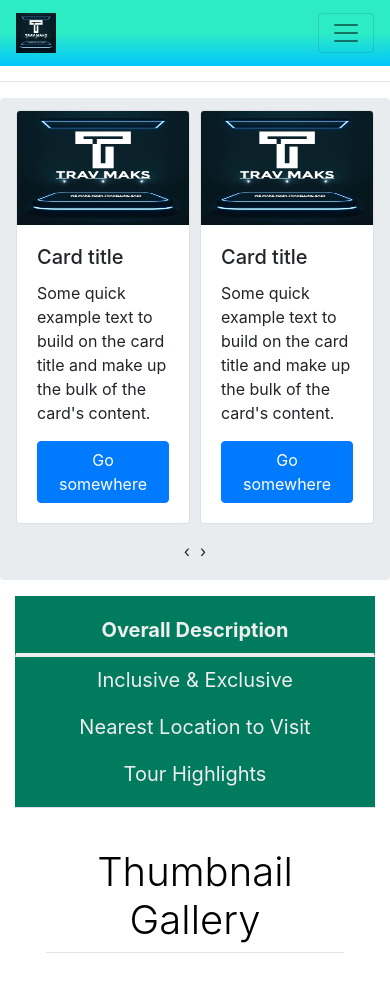
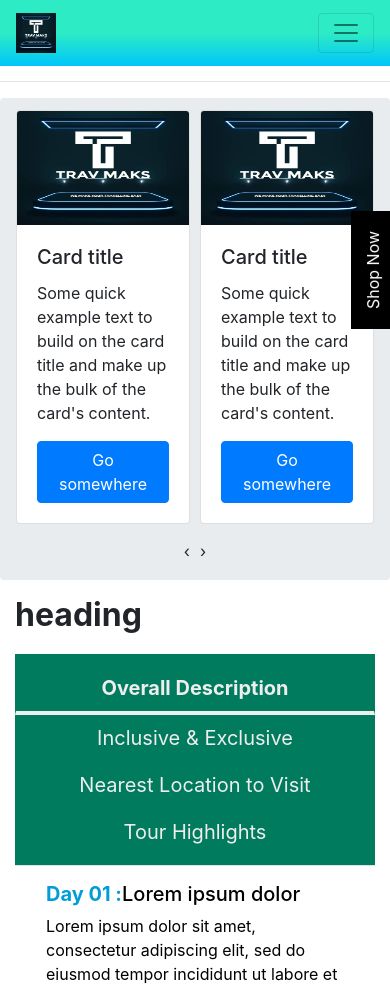
Before and after one commit to iamsaptorshe07/MAKSCUBE-TRAV-MAKS, a Django app: page /tour/tourDetails in a window 390 px wide. Shown: the top 989 px of the page. Run offline with Django 3.2, Linux system fonts and the light colour scheme; some libraries are stand-ins or nearby versions.

Commit message:
gobinda fixed button complete

```diff
--- a/templates/touring/tour_details.html
+++ b/templates/touring/tour_details.html
@@ -12,23 +12,21 @@
 	<script src="https://cdnjs.cloudflare.com/ajax/libs/OwlCarousel2/2.3.4/owl.carousel.min.js"></script>
 <style>
 /* Tabs*/
-#tabs {
-    background: none;
+#tabs{
+background:none;
 }
-
 #nav-tab{
 background: #007b5e;
     padding:10px 0;
 	  }
 #tabs .nav-tabs .nav-item.show .nav-link, .nav-tabs .nav-link.active {
-    color: #f3f3f3;
     background-color: transparent;
     border-color: transparent transparent #f3f3f3;
     border-bottom: 4px solid !important;
     font-size: 20px;
     font-weight: bold;
 	background: #007b5e;
-    color: #eee;
+
 }
 #tabs .nav-tabs .nav-link {
     border: 1px solid transparent;
@@ -37,7 +35,37 @@ background: #007b5e;
     color: #eee;
     font-size: 20px;
 }
-
+.btn-prime {
+    color: #ffffff !important;
+    background-color: #3ad419 !important;
+    border-color: #3ad419 !important;
+    font-size: 25px;
+    margin-bottom: 10px;
+}
+.bl {
+    color: #009dd7 !important;
+    font-weight: bold !important;
+}
+.mainh{
+  font-weight: bold !important;
+  margin-bottom: 20px;
+}
+.popup-btn a{
+    top:200px;
+    position:fixed;
+    right:-90px;
+    z-index: 1000;
+    transform: rotate(-90deg);
+    background-color: red;
+    padding:10px 20px 130px;
+    height: 0px;
+    background-color: #000;
+    color:#fff;
+}
+.popup-btn a:hover{
+    text-decoration: none;
+    color:#fff;
+}
 </style>
 {% endblock stylesheets %}
 
@@ -126,12 +154,12 @@ background: #007b5e;
 </div></div>
 </div>
 </div>
-<div class="container-fluid gedf-wrapper">
+<div class="container-fluid">
         <div class="row">
             <!-- Tabs -->
 <div class="col-md-9 gedf-main">
+  <h2 class="mainh">heading</h2>
 <section id="tabs">
-
 				<nav>
 					<div class="nav nav-tabs nav-fill" id="nav-tab" role="tablist">
 <a class="nav-item nav-link active" id="nav-overall-tab" data-toggle="tab" href="#nav-overall" role="tab" aria-controls="nav-overall" aria-selected="true">Overall Description</a>
@@ -140,8 +168,33 @@ background: #007b5e;
 <a class="nav-item nav-link" id="nav-highlight-tab" data-toggle="tab" href="#nav-highlight" role="tab" aria-controls="nav-highlight" aria-selected="false">Tour Highlights</a>
 					</div>
 				</nav>
+				<div class="container">
 				<div class="tab-content py-3 px-3 px-sm-0" id="nav-tabContent">
 					<div class="tab-pane fade show active" id="nav-overall" role="tabpanel" aria-labelledby="nav-overall-tab">
+            <h5>
+            <span class="bl">Day 01 :</span>Lorem ipsum dolor</h5>
+            <p>Lorem ipsum dolor sit amet, consectetur adipiscing elit, sed do eiusmod tempor incididunt ut labore et dolore Lorem ipsum dolor sit amet, consectetur adipiscing elit, sed do eiusmod tempor incididunt ut labore et dolore Lorem ipsum dolor sit amet, consectetur adipiscing elit, sed do eiusmod tempor incididunt ut labore et dolore </p>
+
+            <h5>
+            <span class="bl">Day 01 :</span>Lorem ipsum dolor</h5>
+            <p>Lorem ipsum dolor sit amet, consectetur adipiscing elit, sed do eiusmod tempor incididunt ut labore et dolore Lorem ipsum dolor sit amet, consectetur adipiscing elit, sed do eiusmod tempor incididunt ut labore et dolore Lorem ipsum dolor sit amet, consectetur adipiscing elit, sed do eiusmod tempor incididunt ut labore et dolore </p>
+
+            <h5>
+            <span class="bl">Day 01 :</span>Lorem ipsum dolor</h5>
+            <p>Lorem ipsum dolor sit amet, consectetur adipiscing elit, sed do eiusmod tempor incididunt ut labore et dolore Lorem ipsum dolor sit amet, consectetur adipiscing elit, sed do eiusmod tempor incididunt ut labore et dolore Lorem ipsum dolor sit amet, consectetur adipiscing elit, sed do eiusmod tempor incididunt ut labore et dolore </p>
+
+            <h5>
+            <span class="bl">Day 01 :</span>Lorem ipsum dolor</h5>
+            <p>Lorem ipsum dolor sit amet, consectetur adipiscing elit, sed do eiusmod tempor incididunt ut labore et dolore Lorem ipsum dolor sit amet, consectetur adipiscing elit, sed do eiusmod tempor incididunt ut labore et dolore Lorem ipsum dolor sit amet, consectetur adipiscing elit, sed do eiusmod tempor incididunt ut labore et dolore </p>
+						</div>
+					<div class="tab-pane fade" id="nav-inclusive" role="tabpanel" aria-labelledby="nav-inclusive-tab">
+						<h5>
+            <span class="bl">Day 01 :</span>Lorem ipsum dolor</h5>
+            <p>Lorem ipsum dolor sit amet, consectetur adipiscing elit, sed do eiusmod tempor incididunt ut labore et dolore Lorem ipsum dolor sit amet, consectetur adipiscing elit, sed do eiusmod tempor incididunt ut labore et dolore Lorem ipsum dolor sit amet, consectetur adipiscing elit, sed do eiusmod tempor incididunt ut labore et dolore </p>
+            </div>
+					<div class="tab-pane fade" id="nav-near" role="tabpanel" aria-labelledby="nav-near-tab">
+						Lorem ipsum dolor sit amet, consectetur adipiscing elit, sed do eiusmod tempor incididunt ut labore et dolore magna aliqua. Ut enim ad minim veniam, quis nostrud exercitation ullamco laboris nisi ut aliquip ex ea commodo consequat. Duis aute irure dolor in reprehenderit in volup</div>
+					<div class="tab-pane fade" id="nav-highlight" role="tabpanel" aria-labelledby="nav-highlight-tab">
 						<div class="container">
 
   <h1 class="font-weight-light text-center text-lg-left mt-4 mb-0">Thumbnail Gallery</h1>
@@ -213,15 +266,9 @@ background: #007b5e;
   </div>
 
 </div></div>
-					<div class="tab-pane fade" id="nav-inclusive" role="tabpanel" aria-labelledby="nav-inclusive-tab">
-						Lorem ipsum dolor sit amet, consectetur adipiscing elit, sed do eiusmod tempor incididunt ut labore et dolore magna aliqua. Ut enim ad minim veniam, quis nostrud exercitation ullamco laboris nisi ut aliquip ex ea commodo consequat. Duis aute irure dolor in reprehenderit in volup</div>
-					<div class="tab-pane fade" id="nav-near" role="tabpanel" aria-labelledby="nav-near-tab">
-						Lorem ipsum dolor sit amet, consectetur adipiscing elit, sed do eiusmod tempor incididunt ut labore et dolore magna aliqua. Ut enim ad minim veniam, quis nostrud exercitation ullamco laboris nisi ut aliquip ex ea commodo consequat. Duis aute irure dolor in reprehenderit in volup</div>
-					<div class="tab-pane fade" id="nav-highlight" role="tabpanel" aria-labelledby="nav-highlight-tab">
-						Lorem ipsum dolor sit amet, consectetur adipiscing elit, sed do eiusmod tempor incididunt ut labore et dolore magna aliqua. Ut enim ad minim veniam, quis nostrud exercitation ullamco laboris nisi ut aliquip ex ea commodo consequat. Duis aute irure dolor in reprehenderit in volup
-						</div>
 				</div>
 
+			</div>
 			</div>
 
 </section>
@@ -230,35 +277,58 @@ background: #007b5e;
 
 
 			<div class="col-md-3">
-                <div class="card">
-                    <div class="card-body">
+			<div class="container">
 
-                        <div class="row">
-							<div class="col-lg-6 col-md-4 col-6">
-      <a href="#" class="d-block mb-4 h-100">
-            <img class="img-fluid img-thumbnail" src="https://source.unsplash.com/aJeH0KcFkuc/400x300" alt="">
+                <button type="button" class="btn btn-prime btn-block"><i class="fa fa-plane"></i>&nbsp;Button</button>
+				<div class="popup-btn" style="display:block">
+				<a href="#">Shop Now</a>
+			</div>
+							<div class="col-md-4">
+      <a href="#">
+            <img  src="https://source.unsplash.com/aJeH0KcFkuc/400x300" alt="" style="height: 200px;width: 250px;">
           </a>
               </div>
-    <div class="col-lg-6 col-md-4 col-6">
-      <a href="#" class="d-block mb-4 h-100">
-            <img class="img-fluid img-thumbnail" src="https://source.unsplash.com/p2TQ-3Bh3Oo/400x300" alt="">
+              <div class="col-md-4 mt-2">
+      <a href="#">
+            <img  src="https://source.unsplash.com/aJeH0KcFkuc/400x300" alt="" style="height: 200px;width: 250px;">
           </a>
-    </div>
               </div>
 								<div class="h7">Lorem ipsum dolor sit amet, consectetur adipiscing elit, sed do eiusmod tempor incididunt ut labore et dolore magna aliqua. Ut enim ad minim veniam, quis nostrud exercitation ullamco laboris nisi ut aliquip ex ea commodo consequat. Duis aute irure dolor in reprehenderit in volup
                         </div>
+
+
             </div>
-                    <ul class="list-group list-group-flush">
-                        <li class="list-group-item">
-                            <div class="h6 text-muted">Duis aute</div>
-                            <div class="h5">5.2342</div>
-                        </li>
-                        <li class="list-group-item">
-                            <div class="h6 text-muted">Duis aute</div>
-                            <div class="h5">6758</div>
-                        </li>
-                        <li class="list-group-item">Vestibulum at eros</li>
-                    </ul>
+            </div>
+          </div>
+</div>
+			<div class="container-fluid">
+            <div class="col-md-10" style="background: #eaf7fd;">
+              <h2 class="mainh ml-3">form</h2>
+              <div class="row" >
+              <div class="col-md-5">
+                                        <div class="form-group">
+                                            <input type="text" class="form-control" placeholder="First Name *" value="" />
+                                        </div>
+                                        <div class="form-group">
+                                            <input type="text" class="form-control" placeholder="Email *" value="" />
+                                        </div>
+                                         <div class="form-group">
+                                      <textarea class="form-control" id="exampleFormControlTextarea1" placeholder="Message *"rows="3"></textarea>
+                                      </div>
+
+                                    </div>
+                                    <div class="col-md-5">
+                                        <div class="form-group">
+                                            <input type="email" class="form-control" placeholder="Last Name *" value="" />
+                                        </div>
+                                        <div class="form-group">
+                                            <input type="text" minlength="10" maxlength="10" name="txtEmpPhone" class="form-control" placeholder="Your Phone *" value="" />
+                                        </div>
+
+                                        <div class="form-group">
+                                            <input type="date" class="form-control" placeholder="Travel Date *" value="" />
+                                        </div>
+                                        <button type="button" class="btn btn-success">Button</button>
                                       </div>
                                 </div>
                             </div>
--- a/travmaks/urls.py
+++ b/travmaks/urls.py
@@ -3,11 +3,11 @@ from django.urls import path, include
 from . import settings
 from django.conf.urls.static import static
 
-admin.site.site_header = "TRAVMAKS ADMIN PANEL - A MAKS CUB3 PRODUCT"
-admin.site.index_title = "TRAVMAKS - We make your travel easy!"
+#admin.site.site_header = "TRAVMAKS ADMIN PANEL - A MAKS CUB3 PRODUCT"
+#admin.site.index_title = "TRAVMAKS - We make your travel easy!"
 
 urlpatterns = [
-    path('admin/', admin.site.urls),
+
     path('',include('homeApp.urls'),name='homeapp'),
     path('accounts/',include('accounts.urls'),name='accounts'),
     path('qna/',include('qna.urls'),name='qnaPage'),
```
Lines whose indentation alone changed are shown as unchanged.
